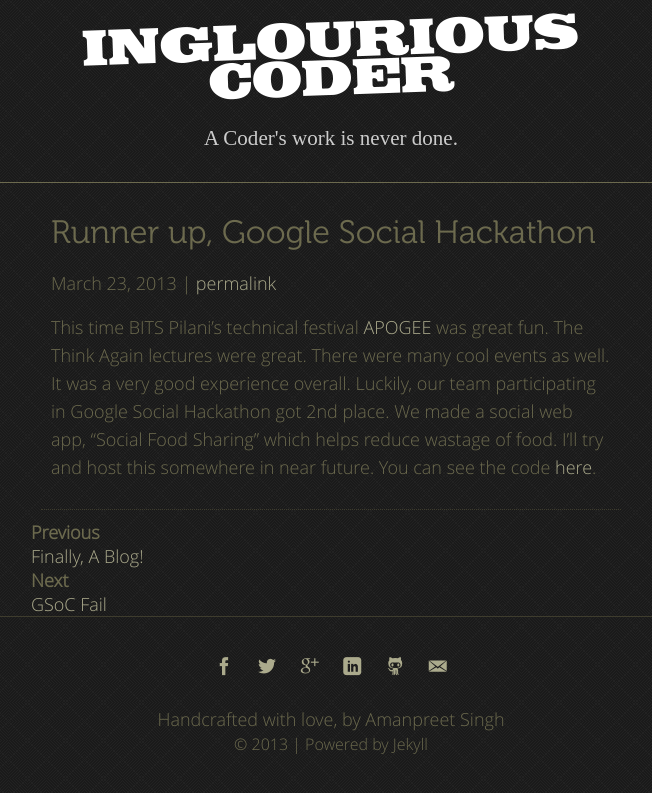
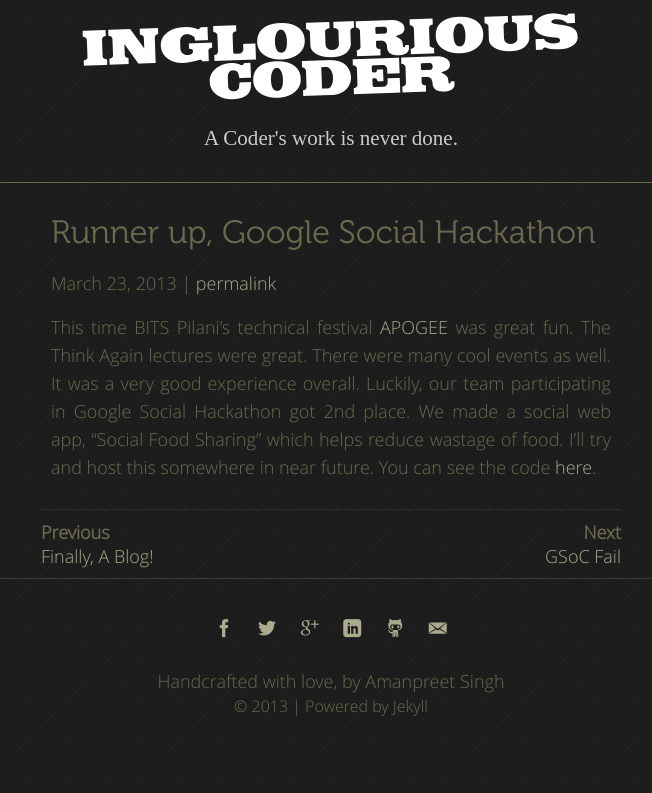
Before and after one commit to ApsOps/apsops.github.com, a Jekyll site: the page built from _posts/2013-03-23-google-social-hackathon.md, in a window 1280 px wide. Shown: the top 793 px of the page, without its empty margins (309-961 px from the left). Built offline with Jekyll 4.4.1, drawn with Linux system fonts in a browser that asks for light colours.

Commit message:
Text justified + prev-next post links fix

```diff
--- a/_layouts/post.html
+++ b/_layouts/post.html
@@ -10,7 +10,7 @@ layout: default
 			{{ content }}
 		</div>
 	</article>
-    <section class="post-nav">
+    <section class="post-nav clearfix">
         {% if page.previous %}
         <div class="post-prev">
             <strong>Previous</strong><br><a href="{{ page.previous.url }}" rel="prev">{{ page.previous.title }}</a>
--- a/css/main.css
+++ b/css/main.css
@@ -108,7 +108,7 @@ html {
 }
 
 .wrapper {
-    text-align: left;
+    text-align: justify;
     width: 600px;
     margin: 0 auto;
 }
@@ -173,18 +173,6 @@ a:hover {
     text-decoration: underline;
 }
 
-footer {
-    padding: 10px 0;
-    text-align: center;
-    border-top: 1px solid #3E3C2D;
-    width: 700px;
-    margin: auto;
-}
-
-footer span {
-    font-size: 16px;
-}
-
 article {
     border-bottom: 1px dotted #3E3C2D;
     margin: 10px;
@@ -230,6 +218,30 @@ article {
 
 .recent a:hover {
     color: #ABAA8C;
+}
+
+.post-nav {
+    margin: 10px;
+}
+
+.post-nav .post-prev {
+    float: left;
+}
+
+.post-nav .post-next {
+    text-align: right;
+}
+
+footer {
+    padding: 10px 0;
+    text-align: center;
+    border-top: 1px solid #3E3C2D;
+    width: 700px;
+    margin: auto;
+}
+
+footer span {
+    font-size: 16px;
 }
 
 footer p {
```
